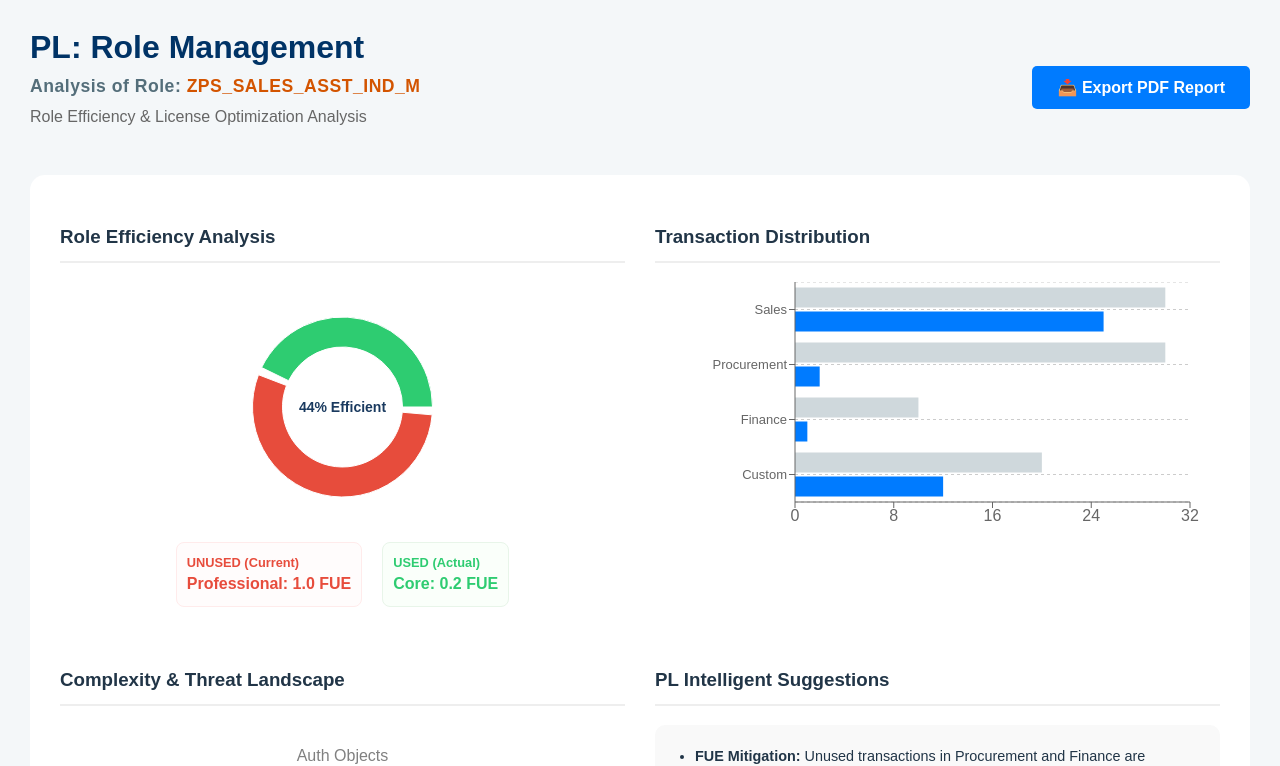
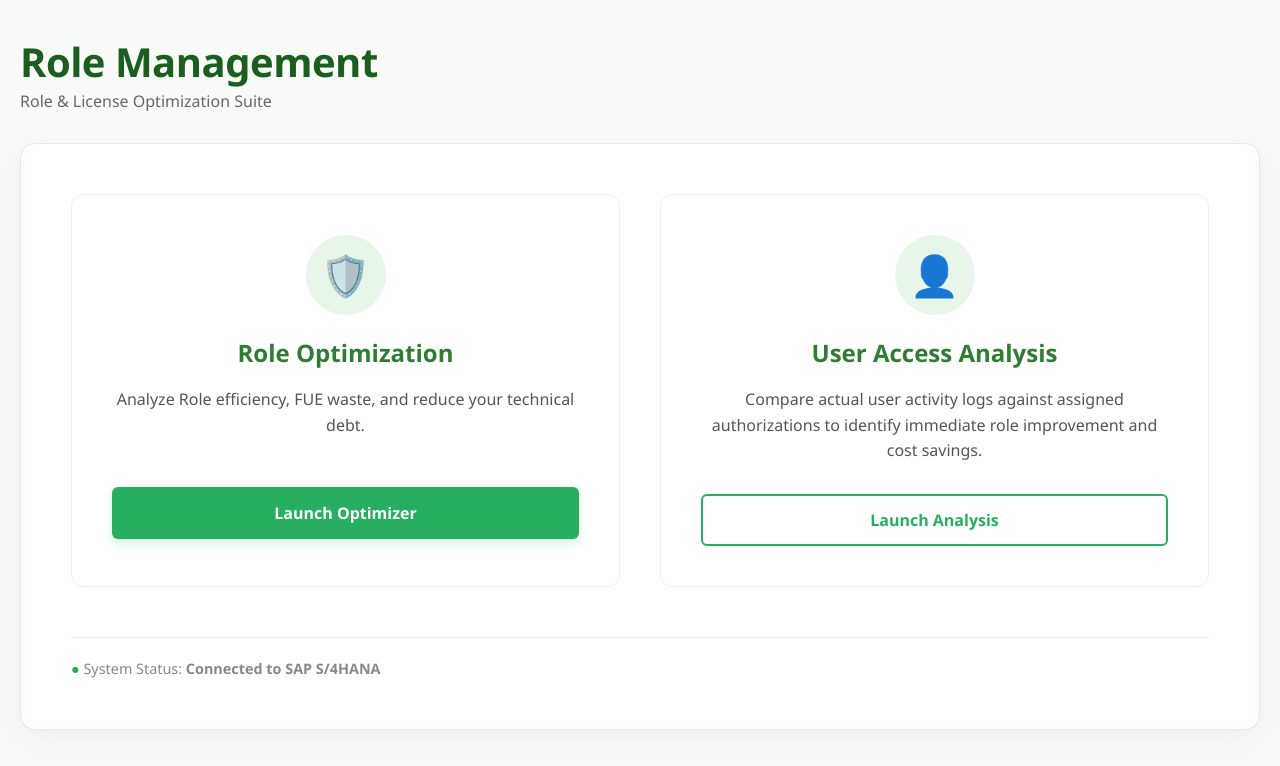
Before and after one commit to adityaxsingh-pixel/RM-Nexus_Integration, a React (Vite) app: page / in a window 1280 px wide. Shown: the top 766 px of the page. Built offline with nearby package versions, Linux system fonts and the light colour scheme.

Commit message:
feat: implement MainHub with Green-White theme and UserAnalysis dashboard

```diff
--- a/src/App.jsx
+++ b/src/App.jsx
@@ -1,11 +1,12 @@
-import AuditDashboard from './AuditDashboard'
+// src/App.jsx
+import MainHub from './Mainhub'; // Import the new navigation center
 
 function App() {
   return (
-    <div>
-      <AuditDashboard />
+    <div className="App">
+      <MainHub />
     </div>
-  )
+  );
 }
 
-export default App
+export default App;
--- a/src/AuditDashboard.jsx
+++ b/src/AuditDashboard.jsx
@@ -8,7 +8,7 @@ import {
 import jsPDF from 'jspdf';
 import html2canvas from 'html2canvas';
 
-const AuditDashboard = () => {
+const AuditDashboard = ({ onBack }) => {
   const dashboardRef = useRef();
 
   const efficiencyData = [
@@ -47,6 +47,9 @@ const AuditDashboard = () => {
 
       <div style={{ display: 'flex', justifyContent: 'space-between', alignItems: 'center', maxWidth: '1300px', margin: '0 auto 30px auto' }}>
         <div>
+          <button onClick={onBack} style={{ color: '#007bff', cursor: 'pointer', border: 'none', background: 'none', fontWeight: 'bold' }}>
+  ← Back to Main Menu
+</button>
           <h1 style={{ color: '#003366', margin: 0, fontSize: '2rem' }}>PL: Role Management</h1><div style={{ color: '#546e7a', fontWeight: 'bold', marginTop: '8px', fontSize: '1.1rem', letterSpacing: '0.5px' }}>
             Analysis of Role: <span style={{ color: '#d35400' }}>ZPS_SALES_ASST_IND_M</span>
           </div>
--- /dev/null
+++ b/src/Mainhub.jsx
@@ -0,0 +1,170 @@
+import React, { useState } from 'react';
+import AuditDashboard from './AuditDashboard';
+import UserAnalysis from './UserAnalysis';
+
+const MainHub = () => {
+  const [view, setView] = useState('MENU');
+
+  if (view === 'ROLE_OPT') return <AuditDashboard onBack={() => setView('MENU')} />;
+  if (view === 'USER_ANALYSIS') return <UserAnalysis onBack={() => setView('MENU')} />;
+
+  return (
+    <div style={containerStyle}>
+      {/* 1. Main Heading on Top */}
+      <div style={headerSectionStyle}>
+        <h1 style={headingStyle}>Role Management</h1>
+        <p style={{ color: '#666', marginTop: '5px' }}>Role & License Optimization Suite</p>
+      </div>
+
+      {/* 2. Main Content Area (Matches AuditDashboard Width) */}
+      <div style={contentBoxStyle}>
+        <div style={gridStyle}>
+
+          {/* COLUMN 1: ROLE OPTIMIZATION */}
+          <div style={cardStyle}>
+            <div style={iconCircleStyle}>🛡️</div>
+            <h2 style={cardTitleStyle}>Role Optimization</h2>
+            <p style={cardTextStyle}>
+              Analyze Role efficiency, FUE waste, and reduce your technical debt.
+            </p>
+            <button
+              onClick={() => setView('ROLE_OPT')}
+              style={greenButtonStyle}
+            >
+              Launch Optimizer
+            </button>
+          </div>
+
+          {/* COLUMN 2: USER ACCESS ANALYSIS */}
+          <div style={cardStyle}>
+            <div style={iconCircleStyle}>👤</div>
+            <h2 style={cardTitleStyle}>User Access Analysis</h2>
+            <p style={cardTextStyle}>
+              Compare actual user activity logs against assigned authorizations to identify immediate role improvement and cost savings.
+            </p>
+            <button
+              onClick={() => setView('USER_ANALYSIS')}
+              style={outlineButtonStyle}
+            >
+              Launch Analysis
+            </button>
+          </div>
+
+        </div>
+
+        {/* Bottom Status Bar */}
+        <div style={footerBarStyle}>
+          <span style={{ color: '#27ae60' }}>●</span> System Status: <span style={{fontWeight: 'bold'}}>Connected to SAP S/4HANA</span>
+        </div>
+      </div>
+    </div>
+  );
+};
+
+// --- STYLES (Green & White Theme) ---
+
+const containerStyle = {
+  padding: '40px 20px',
+  backgroundColor: '#f9fbf9', // Very light green tint
+  minHeight: '100vh',
+  fontFamily: 'Segoe UI, Roboto, Arial, sans-serif'
+};
+
+const headerSectionStyle = {
+  maxWidth: '1300px',
+  margin: '0 auto 30px auto',
+  textAlign: 'left'
+};
+
+const headingStyle = {
+  color: '#1b5e20', // Dark Forest Green
+  margin: 0,
+  fontSize: '2.5rem',
+  fontWeight: '700',
+  letterSpacing: '-0.5px'
+};
+
+const contentBoxStyle = {
+  maxWidth: '1300px',
+  margin: '0 auto',
+  backgroundColor: '#ffffff',
+  padding: '50px',
+  borderRadius: '15px',
+  border: '1px solid #e0eadd', // Soft green-grey border
+  boxShadow: '0 10px 30px rgba(0,0,0,0.05)'
+};
+
+const gridStyle = {
+  display: 'grid',
+  gridTemplateColumns: '1fr 1fr',
+  gap: '40px'
+};
+
+const cardStyle = {
+  padding: '40px',
+  borderRadius: '12px',
+  border: '1px solid #f0f0f0',
+  textAlign: 'center',
+  transition: 'all 0.3s ease',
+  backgroundColor: '#fff'
+};
+
+const iconCircleStyle = {
+  width: '80px',
+  height: '80px',
+  backgroundColor: '#e8f5e9', // Light green circle
+  borderRadius: '50%',
+  display: 'flex',
+  alignItems: 'center',
+  justifyContent: 'center',
+  fontSize: '2.5rem',
+  margin: '0 auto 20px auto'
+};
+
+const cardTitleStyle = {
+  color: '#2e7d32', // Medium Green
+  marginBottom: '15px',
+  fontSize: '1.5rem'
+};
+
+const cardTextStyle = {
+  color: '#555',
+  lineHeight: '1.6',
+  marginBottom: '30px',
+  minHeight: '70px'
+};
+
+const greenButtonStyle = {
+  backgroundColor: '#27ae60', // Pathlock Green
+  color: 'white',
+  border: 'none',
+  padding: '15px 40px',
+  borderRadius: '6px',
+  cursor: 'pointer',
+  fontWeight: 'bold',
+  fontSize: '1rem',
+  width: '100%',
+  boxShadow: '0 4px 10px rgba(39, 174, 96, 0.2)'
+};
+
+const outlineButtonStyle = {
+  backgroundColor: 'transparent',
+  color: '#27ae60',
+  border: '2px solid #27ae60',
+  padding: '13px 40px', // slightly less padding to account for border
+  borderRadius: '6px',
+  cursor: 'pointer',
+  fontWeight: 'bold',
+  fontSize: '1rem',
+  width: '100%'
+};
+
+const footerBarStyle = {
+  marginTop: '50px',
+  paddingTop: '20px',
+  borderTop: '1px solid #eee',
+  fontSize: '0.9rem',
+  color: '#888'
+};
+
+export default MainHub;
--- /dev/null
+++ b/src/UserAnalysis.jsx
@@ -0,0 +1,56 @@
+// src/UserAnalysis.jsx
+import React from 'react';
+import { PieChart, Pie, Cell, ResponsiveContainer, Label, Tooltip } from 'recharts';
+
+const UserAnalysis = ({ onBack }) => {
+  const data = [
+    { name: 'Used Permissions', value: 15, color: '#2ecc71' },
+    { name: 'Unused Assigned Access', value: 85, color: '#e74c3c' }
+  ];
+
+  return (
+    <div style={{ padding: '30px', backgroundColor: '#f4f7f9', minHeight: '100vh', fontFamily: 'Arial, sans-serif' }}>
+      <button onClick={onBack} style={{ color: '#007bff', border: 'none', background: 'none', cursor: 'pointer', fontWeight: 'bold', marginBottom: '20px' }}>
+        ← Back to Main Menu
+      </button>
+
+      <div style={{ backgroundColor: 'white', padding: '40px', borderRadius: '15px', maxWidth: '1200px', margin: '0 auto', boxShadow: '0 4px 20px rgba(0,0,0,0.08)' }}>
+        <h1 style={{ color: '#003366', margin: 0 }}>User Access Analysis - IN PROGRESS</h1>
+        <div style={{ color: '#546e7a', fontWeight: 'bold', marginTop: '10px', fontSize: '1.2rem' }}>
+          Target User: <span style={{ color: '#d35400' }}>JSMITH_FIN01</span>
+        </div>
+
+        <div style={{ display: 'grid', gridTemplateColumns: '1fr 1fr', gap: '40px', marginTop: '30px' }}>
+          <div style={{ height: '300px' }}>
+            <h3 style={{ borderBottom: '2px solid #eee', paddingBottom: '10px' }}>License Utilization Ratio</h3>
+            <ResponsiveContainer width="100%" height="100%">
+              <PieChart>
+                <Pie data={data} innerRadius={70} outerRadius={90} dataKey="value" paddingAngle={5}>
+                  {data.map((entry, index) => <Cell key={index} fill={entry.color} />)}
+                  <Label value="15% Active" position="center" fill="#1a3a5f" style={{ fontWeight: 'bold' }} />
+                </Pie>
+                <Tooltip />
+              </PieChart>
+            </ResponsiveContainer>
+          </div>
+
+          <div style={{ display: 'flex', flexDirection: 'column', justifyContent: 'center' }}>
+            <div style={{ background: '#eef6ff', padding: '25px', borderRadius: '12px', borderLeft: '6px solid #007bff' }}>
+              <h4 style={{ margin: '0 0 10px 0', color: '#003366' }}>PL Intelligent Insight</h4>
+              <p style={{ lineHeight: '1.6', color: '#444' }}>
+                User is currently assigned a <strong>Professional License</strong>.
+                Analysis of ST03N logs shows <strong>85% of assigned T-Codes</strong> have not been executed.
+              </p>
+              <div style={{ marginTop: '10px', fontWeight: 'bold', color: '#273c75' }}>
+                Recommended Action: Downgrade to "Core" License.
+              </div>
+            </div>
+          </div>
+        </div>
+      </div>
+    </div>
+  );
+};
+
+// Add this at the very end of UserAnalysis.jsx
+export default UserAnalysis;
```
